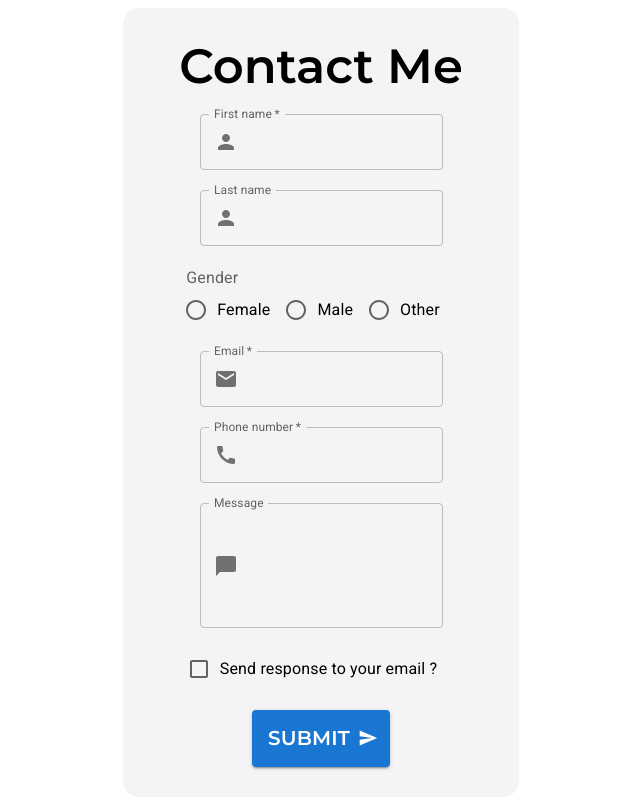
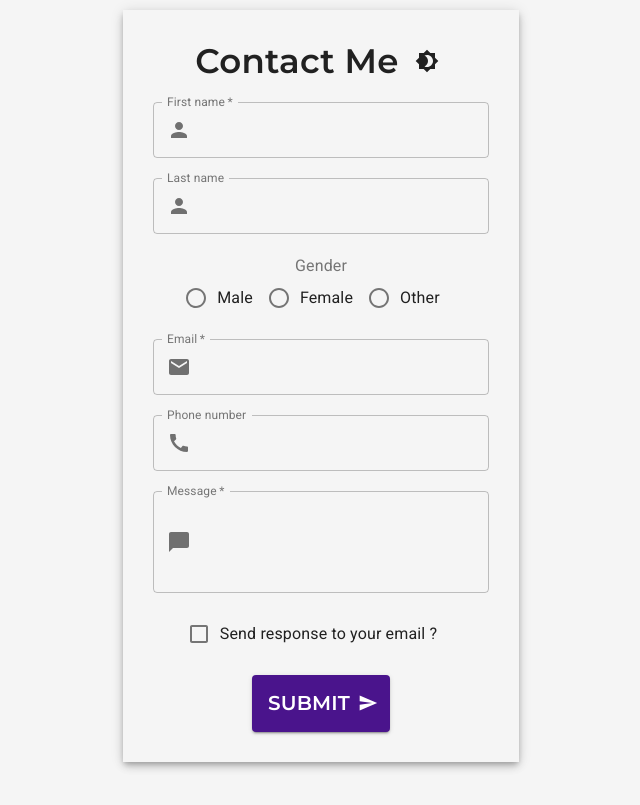
Before and after one commit to arjun-mec/ContactMe, a React (Vite) app: page / in a window 1280 px wide. Shown: the whole page, without its empty margins (319-959 px from the left). Built offline with nearby package versions, Linux system fonts and the light colour scheme.

Commit message:
dark mode

```diff
--- a/src/App.jsx
+++ b/src/App.jsx
@@ -2,8 +2,14 @@ import React, { useState } from "react";
 import Box from "@mui/material/Box";
 import Snackbar from "@mui/material/Snackbar";
 import Form from "./components/Form";
-import SubmitButton from "./components/SubmitButton";
+import Typography from "@mui/material/Typography";
 import Container from "@mui/material/Container";
+import Paper from "@mui/material/Paper";
+import { ThemeProvider, createTheme } from "@mui/material/styles";
+import CssBaseline from "@mui/material/CssBaseline";
+import IconButton from "@mui/material/IconButton";
+import Brightness4Icon from "@mui/icons-material/Brightness4";
+import Brightness7Icon from "@mui/icons-material/Brightness7";
 
 const App = () => {
   const [open, setOpen] = useState(false);
@@ -16,6 +22,7 @@ const App = () => {
     message: "",
   });
   const [checkEmail, setCheckEmail] = useState(false);
+  const [darkMode, setDarkMode] = useState(false);
 
   const handleClose = (event, reason) => {
     if (reason === "clickaway") {
@@ -65,8 +72,55 @@ const App = () => {
     }
   };
 
+  const lightPalette = {
+    mode: "light",
+    primary: {
+      main: "#4a148c",
+    },
+    secondary: {
+      main: "#f48fb1",
+    },
+    background: {
+      default: "#f5f5f5",
+      paper: "#ffffff",
+    },
+    text: {
+      primary: "#212121",
+      secondary: "#757575",
+    },
+  };
+
+  const darkPalette = {
+    mode: "dark",
+    primary: {
+      main: "#9c27b0",
+    },
+    secondary: {
+      main: "#f06292",
+    },
+    background: {
+      default: "#212121",
+      paper: "#303030",
+    },
+    text: {
+      primary: "#e0e0e0",
+      secondary: "#bdbdbd",
+    },
+  };
+
+  const theme = createTheme({
+    palette: darkMode ? darkPalette : lightPalette,
+  });
+
   return (
-    <Container maxWidth="xs">
+    <ThemeProvider theme={theme}>
+      <CssBaseline />
+      <Container maxWidth="xs" sx={{ padding: "10px 10px" }}>
+        <Paper
+          elevation={5}
+          square={false}
+          sx={{ backgroundColor: "background.paper" }}
+        >
           <Snackbar
             open={open}
             autoHideDuration={5000}
@@ -84,20 +138,42 @@ const App = () => {
               flexDirection: "column",
               gap: "20px",
               padding: "30px",
-          backgroundColor: "#F4F4F6",
-          borderRadius: 4,
-          // maxWidth: "350px",
+              backgroundColor: "background.default",
             }}
           >
+            <Box
+              sx={{
+                display: "flex",
+                justifyContent: "space-between",
+                alignItems: "center",
+              }}
+            >
+              <Typography
+                variant="h4"
+                align="center"
+                sx={{ fontFamily: '"Montserrat", sans-serif', fontWeight: 600 }}
+              >
+                Contact Me
+              </Typography>
+              <IconButton
+                sx={{ ml: 1 }}
+                onClick={() => setDarkMode(!darkMode)}
+                color="inherit"
+              >
+                {darkMode ? <Brightness7Icon /> : <Brightness4Icon />}
+              </IconButton>
+            </Box>
             <Form
               formData={formData}
               setFormData={setFormData}
               checkEmail={checkEmail}
               setCheckEmail={setCheckEmail}
+              handleFormSubmit={handleSubmit}
             />
-        <SubmitButton handleSubmit={handleSubmit} />
           </Box>
+        </Paper>
       </Container>
+    </ThemeProvider>
   );
 };
 export default App;
--- a/src/components/Form.jsx
+++ b/src/components/Form.jsx
@@ -13,29 +13,60 @@ import InputAdornment from "@mui/material/InputAdornment";
 import Typography from "@mui/material/Typography";
 import TextField from "@mui/material/TextField";
 
-const Form = ({ formData, setFormData, checkEmail, setCheckEmail }) => {
+import SubmitButton from "./SubmitButton";
+
+const Form = ({
+  formData,
+  setFormData,
+  checkEmail,
+  setCheckEmail,
+  handleFormSubmit,
+}) => {
+  const [errors, setErrors] = useState({});
+
   const handleChange = (event) => {
     setFormData({
       ...formData,
       [event.target.name]: event.target.value,
     });
+
+    setErrors({ ...errors, [event.target.name]: false });
+  };
+
+  const validateForm = () => {
+    const newErrors = {};
+
+    if (formData.firstName.trim() === "") {
+      newErrors.firstName = true;
+    }
+    if (formData.email.trim() === "") {
+      newErrors.email = true;
+    }
+    if (formData.message.trim() === "") {
+      newErrors.message = true;
+    }
+
+    setErrors(newErrors);
+    return Object.keys(newErrors).length === 0;
+  };
+
+  const handleSubmit = (event) => {
+    event.preventDefault();
+    if (validateForm()) {
+      handleFormSubmit(event);
+    }
   };
 
   return (
     <>
-      <Typography
-        variant="h3"
-        align="center"
-        sx={{ fontFamily: '"Montserrat", sans-serif', fontWeight: 600 }}
-      >
-        Contact Me
-      </Typography>
-
       <TextField
+        fullWidth
         required
         id="firstName"
         name="firstName"
         label="First name"
+        error={errors.firstName}
+        helperText={errors.firstName && "First name is required"}
         InputProps={{
           startAdornment: (
             <InputAdornment position="start">
@@ -48,6 +79,7 @@ const Form = ({ formData, setFormData, checkEmail, setCheckEmail }) => {
       />
 
       <TextField
+        fullWidth
         id="lastName"
         name="lastName"
         label="Last name"
@@ -62,7 +94,7 @@ const Form = ({ formData, setFormData, checkEmail, setCheckEmail }) => {
         onChange={handleChange}
       />
 
-      <FormControl>
+      <FormControl fullWidth sx={{ alignItems: "center" }}>
         <FormLabel id="demo-row-radio-buttons-group-label">Gender</FormLabel>
 
         <RadioGroup
@@ -71,17 +103,20 @@ const Form = ({ formData, setFormData, checkEmail, setCheckEmail }) => {
           value={formData.gender}
           onChange={handleChange}
         >
+          <FormControlLabel value="Male" control={<Radio />} label="Male" />
           <FormControlLabel value="Female" control={<Radio />} label="Female" />
-          <FormControlLabel value="Male" control={<Radio />} label="Male" />
           <FormControlLabel value="Other" control={<Radio />} label="Other" />
         </RadioGroup>
       </FormControl>
 
       <TextField
+        fullWidth
         required
         id="email"
         name="email"
         label="Email"
+        error={errors.email}
+        helperText={errors.email && "Email is required"}
         InputProps={{
           startAdornment: (
             <InputAdornment position="start">
@@ -94,7 +129,7 @@ const Form = ({ formData, setFormData, checkEmail, setCheckEmail }) => {
       />
 
       <TextField
-        required
+        fullWidth
         id="phoneNumber"
         name="phoneNumber"
         label="Phone number"
@@ -110,11 +145,15 @@ const Form = ({ formData, setFormData, checkEmail, setCheckEmail }) => {
       />
 
       <TextField
+        required
+        fullWidth
         id="message"
         name="message"
         label="Message"
         multiline
-        rows={4}
+        rows={3}
+        error={errors.message}
+        helperText={errors.message && "Message is required"}
         InputProps={{
           startAdornment: (
             <InputAdornment position="start">
@@ -139,6 +178,8 @@ const Form = ({ formData, setFormData, checkEmail, setCheckEmail }) => {
         label="Send response to your email ?"
         labelPlacement="end"
       />
+
+      <SubmitButton handleSubmit={handleSubmit} />
     </>
   );
 };
```
Lines whose indentation alone changed are shown as unchanged.
